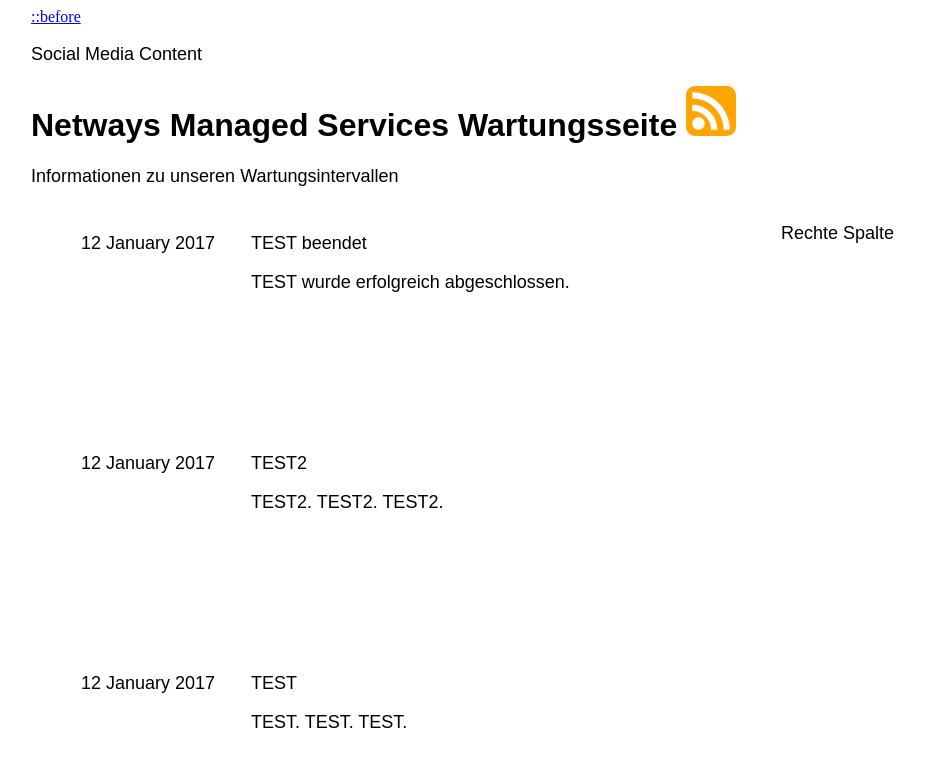
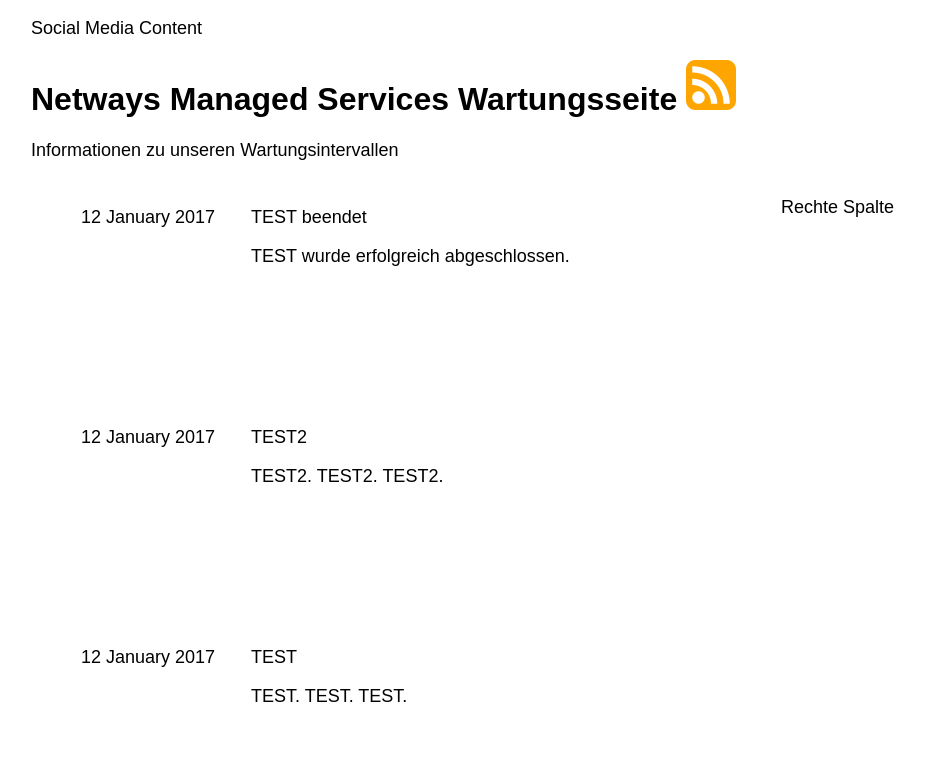
Before and after one commit to Storagegirl/storagegirl.github.io, a Jekyll site: the page built from index.html, in a window 1280 px wide. Shown: the top 767 px of the page, without its empty margins (109-1034 px from the left). Built offline with Jekyll 4.4.1, drawn with Linux system fonts in a browser that asks for light colours.

Commit message:
Update index.html

```diff
--- a/index.html
+++ b/index.html
@@ -7,9 +7,7 @@
 
 	<div class=boxsocial>
 	<a href="https://www.netways.de/menus/social/facebook/">
-	<span class="dashicons dashicons-facebook-alt" title="Facebook">
-  	::before
-	</span>
+	<span class="dashicons dashicons-facebook" title="Facebook"></span>
 	</a>
 	<p>Social Media Content</p>
 	</div>
```
